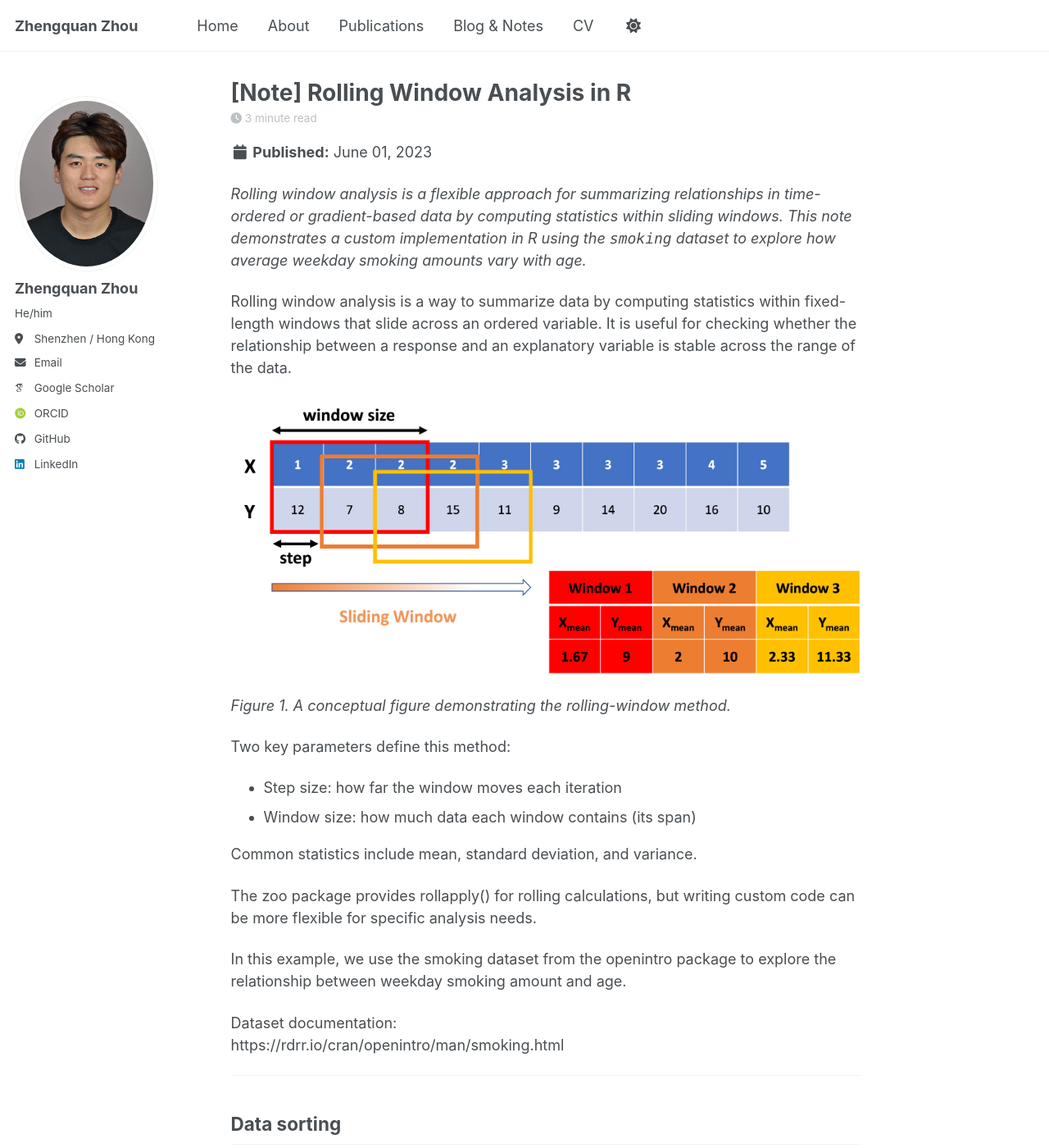
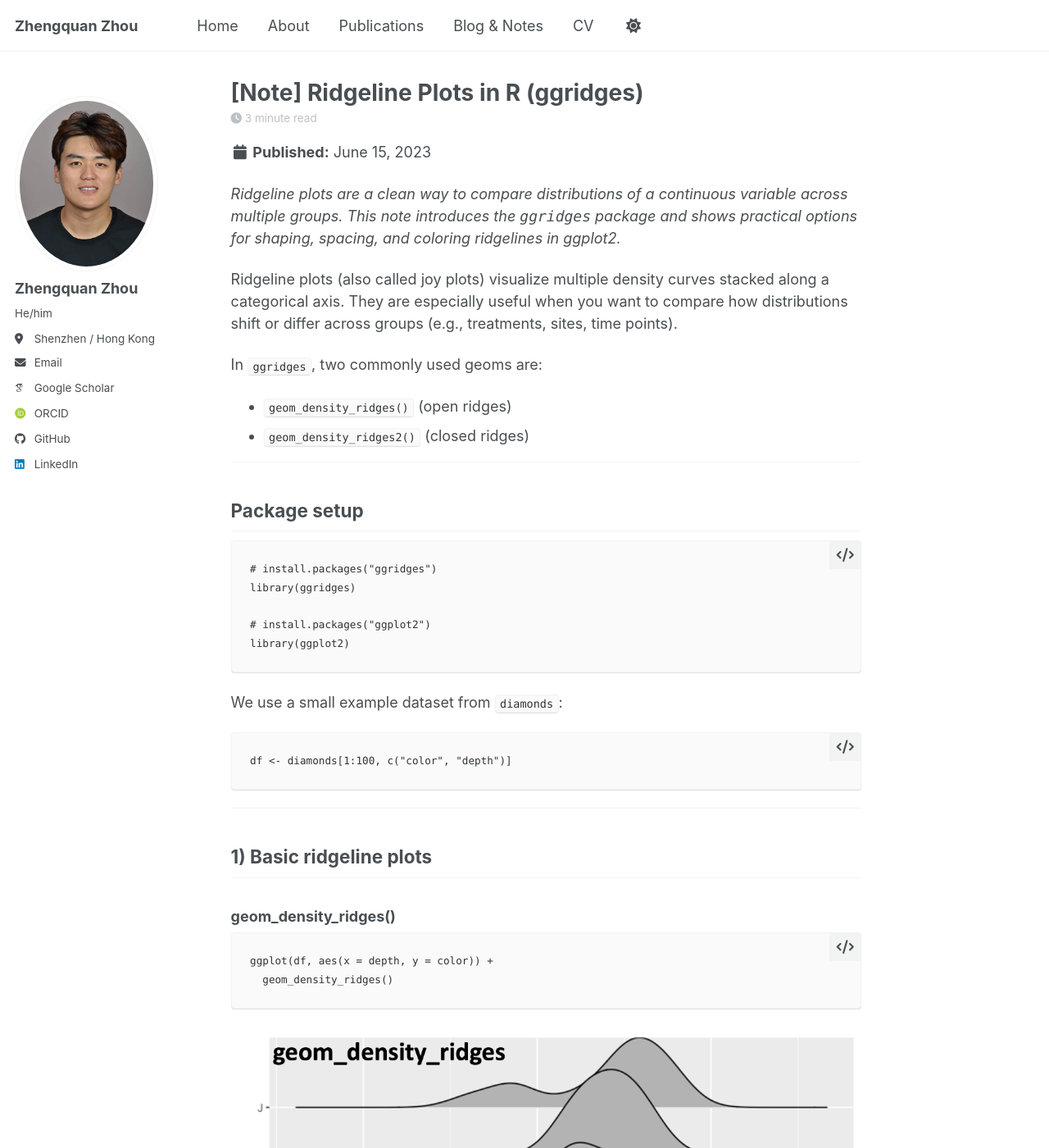
Before and after one commit to zqzhou7/zqzhou7.github.io, a Jekyll site: the page built from _posts/2023-06-15-ridge-plots.md, in a window 1280 px wide and 1400 px high. Shown: the whole window at 82% size. Built offline with Jekyll 4.4.1, drawn with Linux system fonts in a browser that asks for light colours; some web fonts are replaced; a script bundle is joined from its source files by our own code; library files that are not in the unit come from our copies; some of the changed text lies outside the part shown.

```diff
--- a/_posts/2023-06-15-ridge-plots.md
+++ b/_posts/2023-06-15-ridge-plots.md
@@ -1,162 +1,223 @@
 ---
-title: "[Note] Rolling Window Analysis in R"
-date: 2023-06-01
+title: "[Note] Ridgeline Plots in R (ggridges)"
+date: 2023-06-15
 categories: [Note]
 ---
 
-*Rolling window analysis is a flexible approach for summarizing relationships in time-ordered or gradient-based data by computing statistics within sliding windows. This note demonstrates a custom implementation in R using the `smoking` dataset to explore how average weekday smoking amounts vary with age.*
+*Ridgeline plots are a clean way to compare distributions of a continuous variable across multiple groups. This note introduces the `ggridges` package and shows practical options for shaping, spacing, and coloring ridgelines in ggplot2.*
 
+Ridgeline plots (also called joy plots) visualize multiple density curves stacked along a categorical axis. They are especially useful when you want to compare how distributions shift or differ across groups (e.g., treatments, sites, time points).
 
-Rolling window analysis is a way to summarize data by computing statistics within fixed-length windows that slide across an ordered variable. It is useful for checking whether the relationship between a response and an explanatory variable is stable across the range of the data.
+In `ggridges`, two commonly used geoms are:
 
-![Figure 1. A conceptual figure demonstrating the rolling-window method](/images/notes/rolling_window/sliding_window.png)
-
-*Figure 1. A conceptual figure demonstrating the rolling-window method.*
-
-Two key parameters define this method:
-
-- Step size: how far the window moves each iteration
-- Window size: how much data each window contains (its span)
-
-Common statistics include mean, standard deviation, and variance.
-
-The zoo package provides rollapply() for rolling calculations, but writing custom code can be more flexible for specific analysis needs.
-
-In this example, we use the smoking dataset from the openintro package to explore the relationship between weekday smoking amount and age.
-
-Dataset documentation:
-https://rdrr.io/cran/openintro/man/smoking.html
+- `geom_density_ridges()` (open ridges)
+- `geom_density_ridges2()` (closed ridges)
 
 ---
 
-## Data sorting
+## Package setup
 
-We first remove missing values and sort the data by age in ascending order.
+    # install.packages("ggridges")
+    library(ggridges)
 
-    library(openintro)
+    # install.packages("ggplot2")
+    library(ggplot2)
 
-    data(smoking)
+We use a small example dataset from `diamonds`:
 
-    dt = smoking[order(smoking$age), ]
-    dt = dt[!is.na(dt$amt_weekdays), ]
-
-We visualize the raw relationship:
-
-    plot(dt$amt_weekdays ~ dt$age)
-
-![Figure 2. Scatter plot of weekday smoking amount versus age](/images/notes/rolling_window/raw_plot.png)
-
-*Figure 2. Scatter plot of weekday smoking amount versus age.*
+    df <- diamonds[1:100, c("color", "depth")]
 
 ---
 
-## Parameter setting
+## 1) Basic ridgeline plots
 
-Next, we define the rolling window parameters and prepare a dataframe to store summarized results.
+### geom_density_ridges()
 
-    step.age = 0.1     # step size
-    window.age = 10    # window size
+    ggplot(df, aes(x = depth, y = color)) +
+      geom_density_ridges()
 
-    min.age = min(dt$age)
-    max.age = max(dt$age)
+![Figure 1. Ridgeline plot using geom_density_ridges()](/images/notes/ridge_plots/figure1.png)
 
-    wm.df = data.frame(wm.age = numeric(0),
-                       wm.amt_wk = numeric(0))
+*Figure 1. Ridgeline plot created using `geom_density_ridges()`.*
+
+### geom_density_ridges2()
+
+`geom_density_ridges2()` produces a similar plot but with closed ridges.
+
+    ggplot(df, aes(x = depth, y = color)) +
+      geom_density_ridges2()
+
+![Figure 2. Ridgeline plot using geom_density_ridges2()](/images/notes/ridge_plots/figure2.png)
+
+*Figure 2. Ridgeline plot created using `geom_density_ridges2()`.*
 
 ---
 
-## Writing the loop
+## 2) Key parameters
 
-The rolling window algorithm computes statistics inside each window, then shifts forward by the step size.
+### Tail trimming: rel_min_height
 
-Here we compute the mean age and the mean weekday smoking amount within each window.
+`rel_min_height` controls how much of the density tail is removed. Smaller values keep more of the tail; larger values trim more aggressively.
 
-    i = 0
-    n_step = (max.age - min.age - window.age) / step.age
+    ggplot(df, aes(x = depth, y = color)) +
+      geom_density_ridges(rel_min_height = 0.005)
 
-    for (i in 0:n_step) {
+![Figure 3. Ridgeline plot with low tail trimming.](/images/notes/ridge_plots/figure3.png)
 
-      filter.age = dt$age >= (min.age + i * step.age) &
-                   dt$age <= (min.age + i * step.age + window.age)
+*Figure 3. Low trimming (more tails kept).*
 
-      sub.dt = dt[filter.age, ]
+    ggplot(df, aes(x = depth, y = color)) +
+      geom_density_ridges(rel_min_height = 0.5)
 
-      wm.age = mean(sub.dt$age)
-      wm.amt_wk = mean(sub.dt$amt_weekdays)
+![Figure 4. Ridgeline plot with strong tail trimming.](/images/notes/ridge_plots/figure4.png)
 
-      wm.dt = list(wm.age, wm.amt_wk)
-      wm.df = rbind(wm.df, wm.dt)
-
-      i + 1
-    }
-
-    colnames(wm.df) = c('m.age', 'm.amt_wk')
+*Figure 4. Strong trimming (tails cut earlier).*
 
 ---
 
-## Plotting
+### Ridge spacing: scale
 
-We plot raw data by gender, then overlay the rolling window averages.
+`scale` controls how much the ridges overlap/stack. Smaller values are more compact; larger values spread ridges vertically.
 
-    library(scales)
+    ggplot(df, aes(x = depth, y = color)) +
+      geom_density_ridges(scale = 1)
 
-    filter_f = dt$gender == 'Female'
-    filter_m = dt$gender == 'Male'
+![Figure 5. Ridgeline plot with scale = 1.](/images/notes/ridge_plots/figure5.png)
 
-    dt$color = as.character(dt$gender)
-    dt$color[dt$color == 'Female'] = 'pink'
-    dt$color[dt$color == 'Male'] = 'light blue'
+*Figure 5. Compact ridge spacing.*
 
-    plot(dt$age[filter_m], dt$amt_weekdays[filter_m],
-         xlim = c(15, 95), ylim = c(0, 55),
-         xaxt = "none", yaxt = "none",
-         xlab = "", ylab = "",
-         pch = 16,
-         col = alpha(unique(dt$color[filter_m]), 0.5),
-         tcl = 0.3)
+    ggplot(df, aes(x = depth, y = color)) +
+      geom_density_ridges(scale = 10)
 
-    points(dt$age[filter_f], dt$amt_weekdays[filter_f],
-           pch = 16,
-           col = alpha(unique(dt$color[filter_f]), 0.5))
+![Figure 6. Ridgeline plot with scale = 10.](/images/notes/ridge_plots/figure6.png)
 
-    points(wm.df$m.age, wm.df$m.amt_wk,
-           pch = 21, bg = '#FF0033', cex = 2.5)
-
-    axis(1, seq(15, 95, 5), las = 1, font = 2)
-    axis(2, seq(0, 55, 5), las = 2, font = 2)
-
-    mtext(side = 1, line = 2, "Age", font = 2)
-    mtext(side = 2, line = 2, "Number of cigarettes/day", font = 2)
-    mtext(side = 3, line = 1, "Age dependence of smoking amounts",
-          col = "blue", font = 3)
-
-    abline(v = c(62.5, 82.5), lwd = 1.2, lty = 2)
-
-    legend('topleft',
-           legend = c('Female', 'Male', 'Summarized data'),
-           pch = 16,
-           col = c('pink', 'lightblue', 'red'))
-
-![Figure 3. Raw smoking data by gender with rolling window averages.](/images/notes/rolling_window/final_outcome.png)
-
-*Figure 3. The rolling window averages.*
+*Figure 6. Expanded ridge spacing.*
 
 ---
 
-## Interpretation
+### Alternative statistic: stat = "binline"
 
-The rolling window summary suggests:
+You can switch the statistic used for the ridge geometry.
 
-- Ages 20–60: weekday smoking increases with age
-- Ages 60–80: weekday smoking decreases with age
-- After ~85: weekday smoking drops sharply
+    ggplot(df, aes(x = depth, y = color)) +
+      geom_density_ridges(stat = "binline")
 
-This pattern is difficult to see from raw scatter points alone but becomes clear after rolling window smoothing.
+![Figure 7. Ridgeline plot using binned line statistic.](/images/notes/ridge_plots/figure7.png)
+
+*Figure 7. Ridgeline plot using `stat = "binline"`.*
+
+---
+
+## 3) Styling and colors
+
+### Single fill color and transparency
+
+    ggplot(df, aes(x = depth, y = color)) +
+      geom_density_ridges(fill = "lightblue", alpha = 0.5)
+
+![Figure 8. Ridgeline plot with uniform fill color.](/images/notes/ridge_plots/figure8.png)
+
+*Figure 8. Uniform fill color with transparency.*
+
+---
+
+### Line style (color, linetype, linewidth)
+
+    ggplot(df, aes(x = depth, y = color)) +
+      geom_density_ridges(fill = "white",
+                          color = 4,
+                          linetype = 2,
+                          lwd = 1.5)
+
+![Figure 9. Ridgeline plot with custom line style.](/images/notes/ridge_plots/figure9.png)
+
+*Figure 9. Customized ridge outline style.*
+
+---
+
+### Fill by category
+
+Map `fill` to the category variable to color each ridge group.
+
+    ggplot(df, aes(x = depth, y = color, fill = color)) +
+      geom_density_ridges()
+
+![Figure 10. Ridgeline plot filled by category.](/images/notes/ridge_plots/figure10.png)
+
+*Figure 10. Fill mapped to category (color).*
+
+To set exact colors, use `scale_fill_manual()`:
+
+    ggplot(df, aes(x = depth, y = color, fill = color)) +
+      geom_density_ridges() +
+      scale_fill_manual(values = c("red","orange","yellow","green","cyan","blue","purple"))
+
+![Figure 11. Ridgeline plot with manual color palette.](/images/notes/ridge_plots/figure11.png)
+
+*Figure 11. Manual fill palette using `scale_fill_manual()`.*
+
+---
+
+### Gradient fill along the x-axis
+
+Use a gradient fill mapped to the x-value:
+
+    ggplot(df, aes(x = depth, y = color, fill = stat(x))) +
+      geom_density_ridges_gradient() +
+      scale_fill_viridis_c(name = "Depth", option = "C")
+
+![Figure 12. Ridgeline plot with gradient fill.](/images/notes/ridge_plots/figure12.png)
+
+*Figure 12. Gradient fill using `geom_density_ridges_gradient()`.*
+
+---
+
+### Quantile-based coloring
+
+You can color ridge segments by quantile ranges using `stat_density_ridges()` with ECDF.
+
+    ggplot(df, aes(x = depth, y = color, fill = stat(quantile))) +
+      stat_density_ridges(quantile_lines = FALSE,
+                          calc_ecdf = TRUE,
+                          geom = "density_ridges_gradient") +
+      scale_fill_brewer(name = "")
+
+![Figure 13. Ridgeline plot colored by quantiles.](/images/notes/ridge_plots/figure13.png)
+
+*Figure 13. Quantile-based fill using ECDF.*
+
+---
+
+### Highlight distribution tails
+
+This approach can highlight tails by choosing quantiles (e.g., 5% and 95%) and assigning different colors.
+
+    ggplot(df, aes(x = depth, y = color, fill = stat(quantile))) +
+      stat_density_ridges(quantile_lines = TRUE,
+                          calc_ecdf = TRUE,
+                          geom = "density_ridges_gradient",
+                          quantiles = c(0.05, 0.95)) +
+      scale_fill_manual(name = "Prob.",
+                        values = c("#E2FFF2", "white", "#B0E0E6"),
+                        labels = c("(0, 5%]", "(5%, 95%]", "(95%, 1]"))
+
+![Figure 14. Ridgeline plot highlighting tails.](/images/notes/ridge_plots/figure14.png)
+
+*Figure 14. Tail highlighting using selected quantiles.*
+
+---
+
+## Notes
+
+- For very small sample sizes, density shapes can be unstable; use more data if possible.
+- If ridges overlap too much, reduce `scale` or increase the y-axis spacing (or use fewer groups).
+- When using gradient or quantiles, keep legends simple so the plot stays readable.
 
 ---
 
 ## Further reading
 
-- [rollapply() in the zoo package](https://search.r-project.org/CRAN/refmans/zoo/html/rollapply.html?sessionid=)
+- ggridges CRAN page:
+  https://cran.r-project.org/package=ggridges
 
 END
```
Also changed, not shown: images/notes/ridge_plots/figure1.png (added), images/notes/ridge_plots/figure10.png (added), images/notes/ridge_plots/figure11.png (added), images/notes/ridge_plots/figure12.png (added), images/notes/ridge_plots/figure13.png (added), images/notes/ridge_plots/figure14.png (added), images/notes/ridge_plots/figure2.png (added), images/notes/ridge_plots/figure3.png (added), images/notes/ridge_plots/figure4.png (added), images/notes/ridge_plots/figure5.png (added), images/notes/ridge_plots/figure6.png (added), images/notes/ridge_plots/figure7.png (added), images/notes/ridge_plots/figure8.png (added), images/notes/ridge_plots/figure9.png (added).
